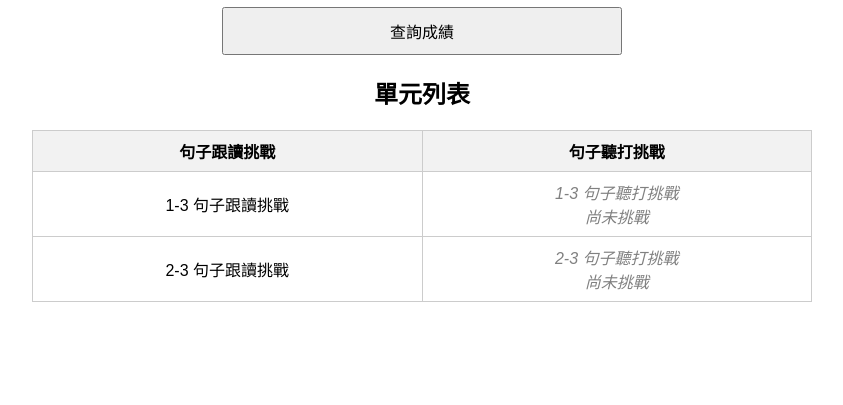
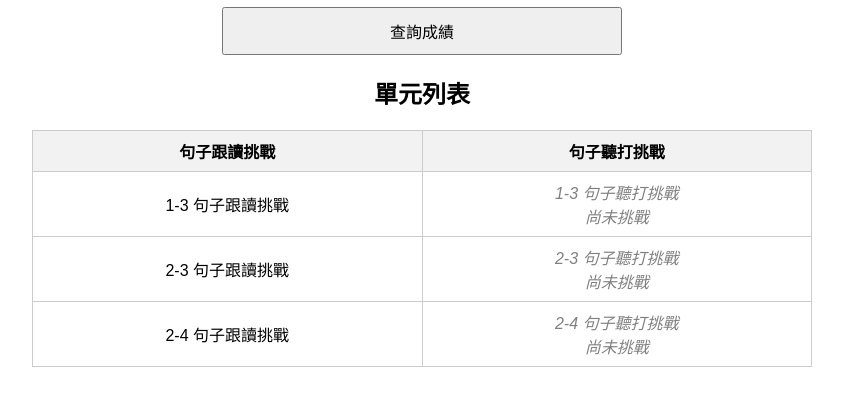
Before and after one commit to yoonakorean/21, a plain HTML site: page index.html in a window 1280 px wide. Shown: the part 215-620 px from the top of the page, without its empty margins (218-1061 px from the left). Drawn offline with Linux system fonts and the light colour scheme.

Commit message:
Update index.html

```diff
--- a/index.html
+++ b/index.html
@@ -106,6 +106,14 @@
         ssUnit: "21-2-3 句子跟讀挑戰",
         stLink: "https://yoonakorean.github.io/210203ST/",
         ssLink: "https://yoonakorean.github.io/210203SS/"
+      },
+      {
+        stDisplay: "2-4 句子聽打挑戰",
+        ssDisplay: "2-4 句子跟讀挑戰",
+        stUnit: "21-2-4 句子聽打挑戰",
+        ssUnit: "21-2-4 句子跟讀挑戰",
+        stLink: "https://yoonakorean.github.io/210204ST/",
+        ssLink: "https://yoonakorean.github.io/210204SS/"
       }
     ];
 
```
